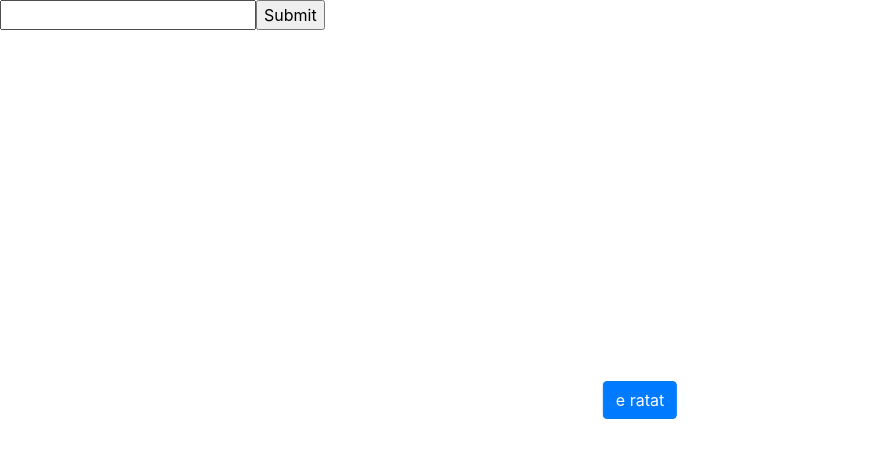
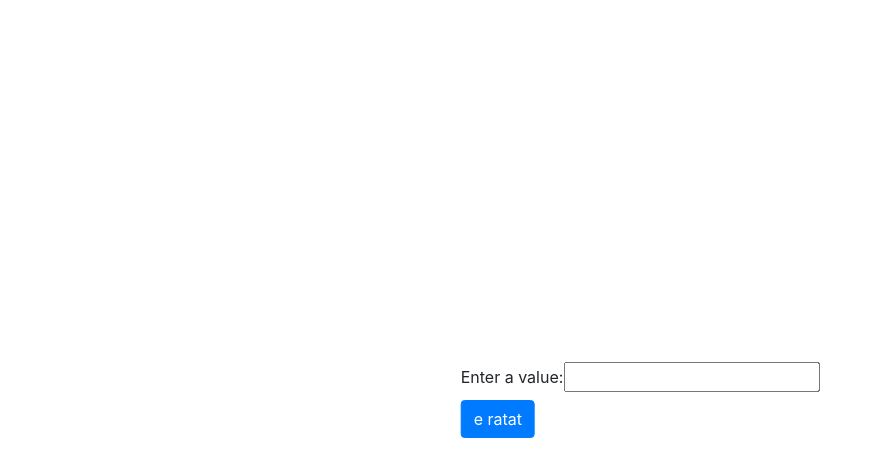
Before and after one commit to mogosbogdan/input-field-button, a React (Create React App) app: page / in a window 1280 px wide. Shown: the top 476 px of the page, without its empty margins (0-883 px from the left). Built offline with nearby package versions, Linux system fonts and the light colour scheme.

Commit message:
chatgpt update

```diff
--- a/src/App.js
+++ b/src/App.js
@@ -1,31 +1,43 @@
-import { useState } from "react";
 import "./App.css";
+import React, { useState } from 'react';
 
 function App() {
+  // use the useState hook to manage the value of the input field
+  const [value, setValue] = useState('');
+
+  function handleChange(event) {
+    setValue(event.target.value);
+  }
+
+  function handleSubmit(event) {
+    event.preventDefault();
+    // set the value of the input field to the value entered by the user
+    setValue(value);
+  }
+
   const [active, setActive] = useState(false);
   const handleClick = () => {
+    if (value === "Gabriel" ) {
       setActive(!active);
+    } else {
+      setActive(active)
+    }
   };
+  return (
 
-  const [fName, setfName] = useState("");
 
-  return (
-    <>
-      <form>
+    <div className="App">
+      <form onSubmit={handleSubmit}>
         <label>
-          <input
-            type="text"
-            value={fName}
-            onChange={(e) => setfName(e.target.value)}
-          />
-          <input type="submit" />
+          Enter a value:
+          <input type="text" value={value} onChange={handleChange} />
         </label>
       </form>
-      <div className="App">
+
       <div onClick={handleClick}>
         {!active ? (
-            <button id="bootBtn" type="button" className="btn btn-primary">
-              {fName} e ratat
+          <button type="button" className="btn btn-primary">
+            {value} e ratat
           </button>
         ) : (
           <button type="button" className="btn btn-danger">
@@ -34,8 +46,8 @@ function App() {
         )}
       </div>
     </div>
-    </>
   );
 }
 
+
 export default App;
```
Lines whose indentation alone changed are shown as unchanged.
